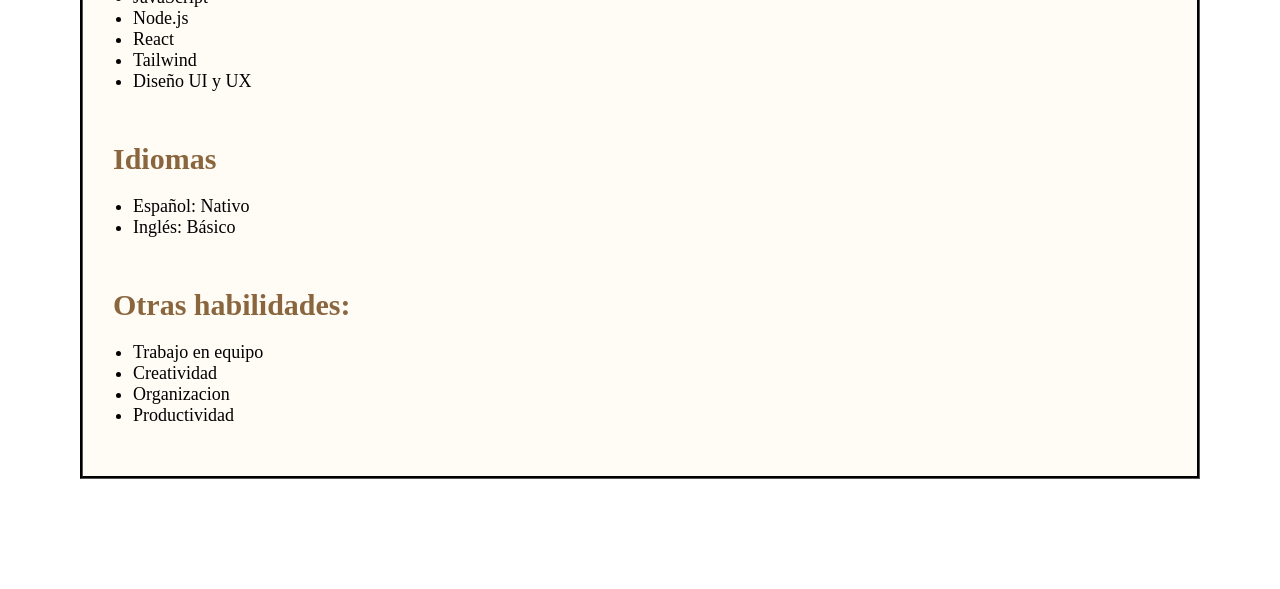
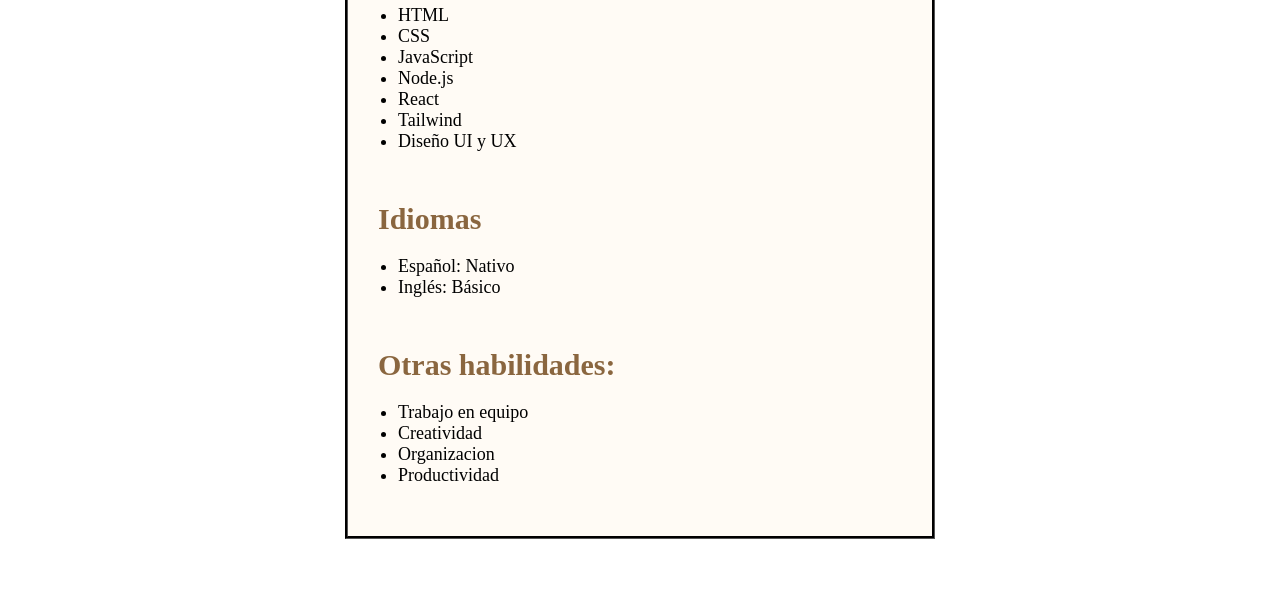
Before and after one commit to st1nkyd00d/CV-proyecto-diplomado, a plain HTML site: page saraCV.html in a window 1280 px wide. Shown: the part 709-1298 px from the top of the page. Before the commit the page ends 1268 px from the top, so only its background shows below. Drawn offline with Linux system fonts and the light colour scheme.

Commit message:
arreglados estilos de mi cv

```diff
--- a/saraCV.html
+++ b/saraCV.html
@@ -18,7 +18,9 @@
         </nav>
     </header>
 
-    <section class="container">
+    <section class="container1">
+        <div class="container2">
+
             <div class="section1">
 
                 <h1>Sara Gudiño</h1>
@@ -32,7 +34,8 @@
 
             <section class="section2">
                 <p>Estudiante de ingeniería en computación en la Universidad Valle del Momboy, actualmente cursando el
-                octavo trimestre. Apasionado por el desarrollo web y familiarizado con varios lenguajes y tecnologías
+                    octavo trimestre. Apasionado por el desarrollo web y familiarizado con varios lenguajes y
+                    tecnologías
                     clave para la creación de sitios web interactivos y atractivos.</p>
             </section>
 
@@ -81,6 +84,7 @@
                     <li>Productividad</li>
                 </ul>
             </section>
+        </div>
 
 
     </section>
--- a/saraCVStyle.css
+++ b/saraCVStyle.css
@@ -55,10 +55,17 @@
     font-size: 20px;
 }
 
-.container{
+.container1{
     display: flex;
     flex-direction: column;
-    margin: 80px;
+    justify-content: center;
+    align-items: center;
+    margin: 50px;
+}
+.container2{
+    display: flex;
+    flex-direction: column;
+    width: 50%;
     background-color: #fffbf5;
     padding: 30px;
     border: black;
```
Lines whose indentation alone changed are shown as unchanged.
